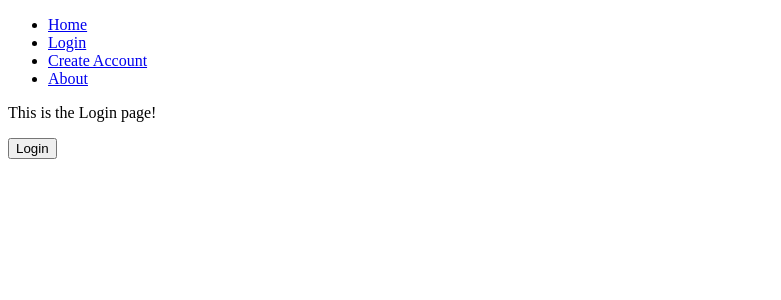
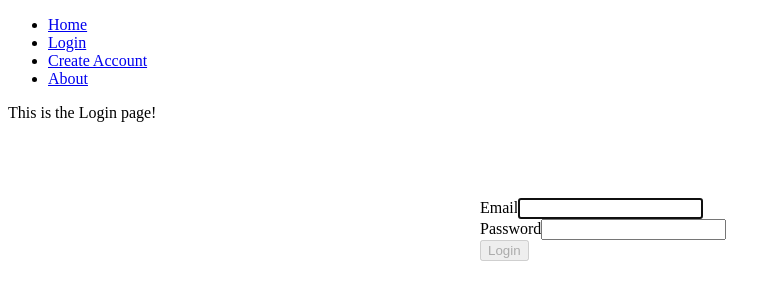
Before and after one commit to mkhaikin/my-app, a React (Create React App) app: page /login in a window 1280 px wide. Shown: the top 300 px of the page, without its empty margins (0-781 px from the left). Built offline with nearby package versions, Linux system fonts and the light colour scheme.

Commit message:
private routing first implementation

```diff
--- a/package.json
+++ b/package.json
@@ -16,6 +16,7 @@
     "@types/react-router-dom": "^5.3.2",
     "axios": "^0.24.0",
     "react": "^17.0.2",
+    "react-bootstrap": "^2.0.3",
     "react-dom": "^17.0.2",
     "react-redux": "^7.2.6",
     "react-router": "^6.0.0",
--- a/src/application.tsx
+++ b/src/application.tsx
@@ -1,5 +1,5 @@
 import React, { useEffect, useState } from 'react';
-import { NavLink as Link, Routes, Route } from 'react-router-dom';
+import { NavLink as Link, Routes, Route, Outlet  } from 'react-router-dom';
 import logging from './config/logging';
 import Login from './pages/login';
 import Home from './pages/home';
@@ -8,6 +8,12 @@ import AdminDashboardPage from './pages/AdminDashboard';
 import UserDashboardPage from './pages/UserDashboard';
 import CreateAccountPage from './pages/CreateAccount';
 import NotFoundPage from './pages/Notfound';
+import ProjectsPage from './pages/Projects';
+import ProjectPage from './pages/Project';
+import ActivitiesPage from './pages/Activities';
+import AdminSettingsPage from './pages/AdminSettings'
+import AdminPasswordsPage from './pages/AdminPasswords'
+
 import {PrivateRoute} from './pages/PrivateRoute';
 import { ROLE } from './interfaces/role';
 
@@ -42,13 +48,36 @@ const Application: React.FunctionComponent<{}> = props => {
                     <Route path="/create-account" element={<CreateAccountPage name= 'CreateAccount' setIsAuth = {setAuth}/>} />
                     <Route path="/about" element={<AboutPage name= 'About' setIsAuth = {setAuth}/>} />
                     <Route path="login" element ={ <Login name= 'Login' setIsAuth = {setAuth} />}/>
-                    <Route path="admin-dashboard"
+                    <Route path="admin-dashboard/*"
                         element={
                             <PrivateRoute roles={[ROLE.Admin]}>
-                                <AdminDashboardPage name= 'Admin Dashboar' setIsAuth = {setAuth}/>
+                                <AdminDashboardPage />
                             </PrivateRoute>
+
                         }
-                    />
+                    >
+                        <Route path="settings"
+                            element={
+                                <PrivateRoute roles={[ROLE.Admin]}>
+                                    <AdminSettingsPage />
+                                </PrivateRoute>
+                            }
+                        />
+                        <Route path="passwords"
+                            element={
+                                <PrivateRoute roles={[ROLE.Admin]}>
+                                    <AdminPasswordsPage />
+                                </PrivateRoute>
+                            }
+                        />
+
+                        <Route path="projects" element={<ProjectsPage name= 'Projects' setIsAuth = {setAuth}/>} >
+                            <Route path=":project_id" element={<ProjectPage name= 'Project' setIsAuth = {setAuth}/>} >
+                                <Route path="activities" element={<ActivitiesPage name= 'Activities' setIsAuth = {setAuth}/>} />
+                            </Route>
+                        </Route>
+
+                    </Route>
 
                     <Route path="user-dashboard"
                         element={
--- /dev/null
+++ b/src/pages/Activities.tsx
@@ -0,0 +1,19 @@
+import React, { useEffect } from 'react';
+import { Outlet } from 'react-router-dom';
+import IPage from '../interfaces/page';
+import logging from '../config/logging'
+
+const ActivitiesPage: React.FunctionComponent<IPage> = props => {
+    useEffect(() => {
+        logging.info(`Loading ${props.name}`)
+    }, [])
+
+    return (
+        <div>
+            <p>This is the Activities page!</p>
+            <Outlet />
+        </div>
+    )
+}
+
+export default ActivitiesPage;
--- a/src/pages/AdminDashboard.tsx
+++ b/src/pages/AdminDashboard.tsx
@@ -1,12 +1,23 @@
 import React, { useEffect } from 'react';
+import { Outlet, NavLink as Link } from 'react-router-dom';
 import IPage from '../interfaces/page';
 import logging from '../config/logging'
 
-const AdminDashboardPage: React.FunctionComponent<IPage> = props => {
+const AdminDashboardPage: React.FunctionComponent = props => {
+    /*
     useEffect(() => {
         logging.info(`Loading ${props.name}`)
     }, [])
-    return <p>This is the Admin Dashboard page!</p>
+    */
+
+    return (
+        <div>
+            <p>This is the Admin Dashboard page!</p>
+            <Link to="settings">Admin Settings</Link>
+            <Link to="passwords">Passwords</Link>
+            <Outlet />
+        </div>
+    )
 }
 
 export default AdminDashboardPage;
--- /dev/null
+++ b/src/pages/AdminPasswords.tsx
@@ -0,0 +1,16 @@
+import React, { useEffect } from 'react';
+import { Outlet } from 'react-router-dom';
+import IPage from '../interfaces/page';
+import logging from '../config/logging'
+
+const AdminPasswordsPage: React.FunctionComponent = props => {
+
+
+    return (
+        <div>
+            <p>This is the Admin Passwords page!</p>
+        </div>
+    )
+}
+
+export default AdminPasswordsPage;
--- /dev/null
+++ b/src/pages/AdminSettings.tsx
@@ -0,0 +1,16 @@
+import React, { useEffect } from 'react';
+import { Outlet } from 'react-router-dom';
+import IPage from '../interfaces/page';
+import logging from '../config/logging'
+
+const AdminSettingsPage: React.FunctionComponent = props => {
+
+
+    return (
+        <div>
+            <p>This is the Admin Settings page!</p>
+        </div>
+    )
+}
+
+export default AdminSettingsPage;
--- /dev/null
+++ b/src/pages/Login.css
@@ -0,0 +1,10 @@
+@media all and (min-width: 480px) {
+    .Login {
+      padding: 60px 0;
+    }
+
+    .Login form {
+      margin: 0 auto;
+      max-width: 320px;
+    }
+  }
--- a/src/pages/PrivateRoute.tsx
+++ b/src/pages/PrivateRoute.tsx
@@ -24,7 +24,7 @@ export const PrivateRoute = ({
   console.log("Position: " + position)
 
   if (!isAuthenticated) {
-    return <Navigate to="/login" state={{ from: location }} />;
+    return <Navigate to="/home" state={{ from: location }} />;
   }
 
   if (isAuthenticated && !userHasRequiredRole) {
--- /dev/null
+++ b/src/pages/Project.tsx
@@ -0,0 +1,19 @@
+import React, { useEffect } from 'react';
+import { Outlet } from 'react-router-dom';
+import IPage from '../interfaces/page';
+import logging from '../config/logging'
+
+const ProjectPage: React.FunctionComponent<IPage> = props => {
+    useEffect(() => {
+        logging.info(`Loading ${props.name}`)
+    }, [])
+
+    return (
+        <div>
+            <p>This is the Project page!</p>
+            <Outlet />
+        </div>
+    )
+}
+
+export default ProjectPage;
--- /dev/null
+++ b/src/pages/Projects.tsx
@@ -0,0 +1,19 @@
+import React, { useEffect } from 'react';
+import { Outlet } from 'react-router-dom';
+import IPage from '../interfaces/page';
+import logging from '../config/logging'
+
+const ProjectsPage: React.FunctionComponent<IPage> = props => {
+    useEffect(() => {
+        logging.info(`Loading ${props.name}`)
+    }, [])
+
+    return (
+        <div>
+            <p>This is the Projects page!</p>
+            <Outlet />
+        </div>
+    )
+}
+
+export default ProjectsPage;
--- a/src/pages/login.tsx
+++ b/src/pages/login.tsx
@@ -1,19 +1,40 @@
-import React, { useEffect } from 'react';
+import React, { useEffect, useState } from 'react';
 import {useNavigate } from 'react-router-dom';
 import { useDispatch } from 'react-redux';
 import {login} from '../store/action_creators/accesscall'
 import IPage from '../interfaces/page';
 import logging from '../config/logging'
+import Form from "react-bootstrap/Form";
+import Button from "react-bootstrap/Button";
+import "./Login.css";
 
 const LoginPage: React.FunctionComponent<IPage> = props => {
+    const [email, setEmail] = useState("");
+    const [password, setPassword] = useState("");
+
     const dispatch = useDispatch()
     const history = useNavigate()
-    const handleLogin = () => {
+
+    function validateForm() {
+        return email.length > 0 && password.length > 0;
+    }
+
+    function handleSubmit(e: React.SyntheticEvent) {
+        e.preventDefault();
+
+        const target = e.target as typeof e.target & {
+            email: { value: string };
+            password: { value: string };
+        }
+
+        const email = target.email.value; // typechecks!
+        const password = target.password.value; // typechecks!
+        //////////////////////
         props.setIsAuth(true)
-
 
         dispatch(login('me@abcd.com', '12345'))
         history('/admin-dashboard')
+        ///////////////////////
     }
 
     useEffect(() => {
@@ -24,9 +45,31 @@ const LoginPage: React.FunctionComponent<IPage> = props => {
         <div>
             <p>This is the Login page!</p>
             <p/>
-            <div>
-                <button onClick={()=>handleLogin()}>Login</button>
-            </div>
+                <div className="Login">
+                    <Form onSubmit={handleSubmit}>
+                        <Form.Group controlId="email">
+                            <Form.Label>Email</Form.Label>
+                            <Form.Control
+                                autoFocus
+                                type="email"
+                                value={email}
+                                onChange={(e) => setEmail(e.target.value)}
+                            />
+                        </Form.Group>
+                        <Form.Group controlId="password">
+                            <Form.Label>Password</Form.Label>
+                            <Form.Control
+                                type="password"
+                                value={password}
+                                onChange={(e) => setPassword(e.target.value)}
+                            />
+                        </Form.Group>
+                        <Button size="lg" type="submit" disabled={!validateForm()}>
+                        Login
+                        </Button>
+                    </Form>
+                </div>
+
         </div>
     )
 }
--- a/src/services/AuthService.ts
+++ b/src/services/AuthService.ts
@@ -19,8 +19,12 @@ export default class AuthService {
     static async logintest(email: string, password: string){
 
         console.log("login start post.... Testing: " + email + ", " + password);
-
-        return  { user: {email: 'me@abcd.com', workid: '10', position: 'Admin'}     }
+        if(email === 'me@abcd.com' && password === '12345')
+            return  { user: {email: 'me@abcd.com', workid: '10', position: 'Admin'}     }
+        else if(email === 'uer1@abcd.com' && password === '54321')
+            return  { user: {email: 'uer1@abcd.com', workid: '20', position: 'User'}     }
+        else
+            return  { user: {email: '', workid: '', position: 'n/a'}     }
     }
 
 
```
Also changed, not shown: 1 other file (tests, documents, lock files or other folders).
